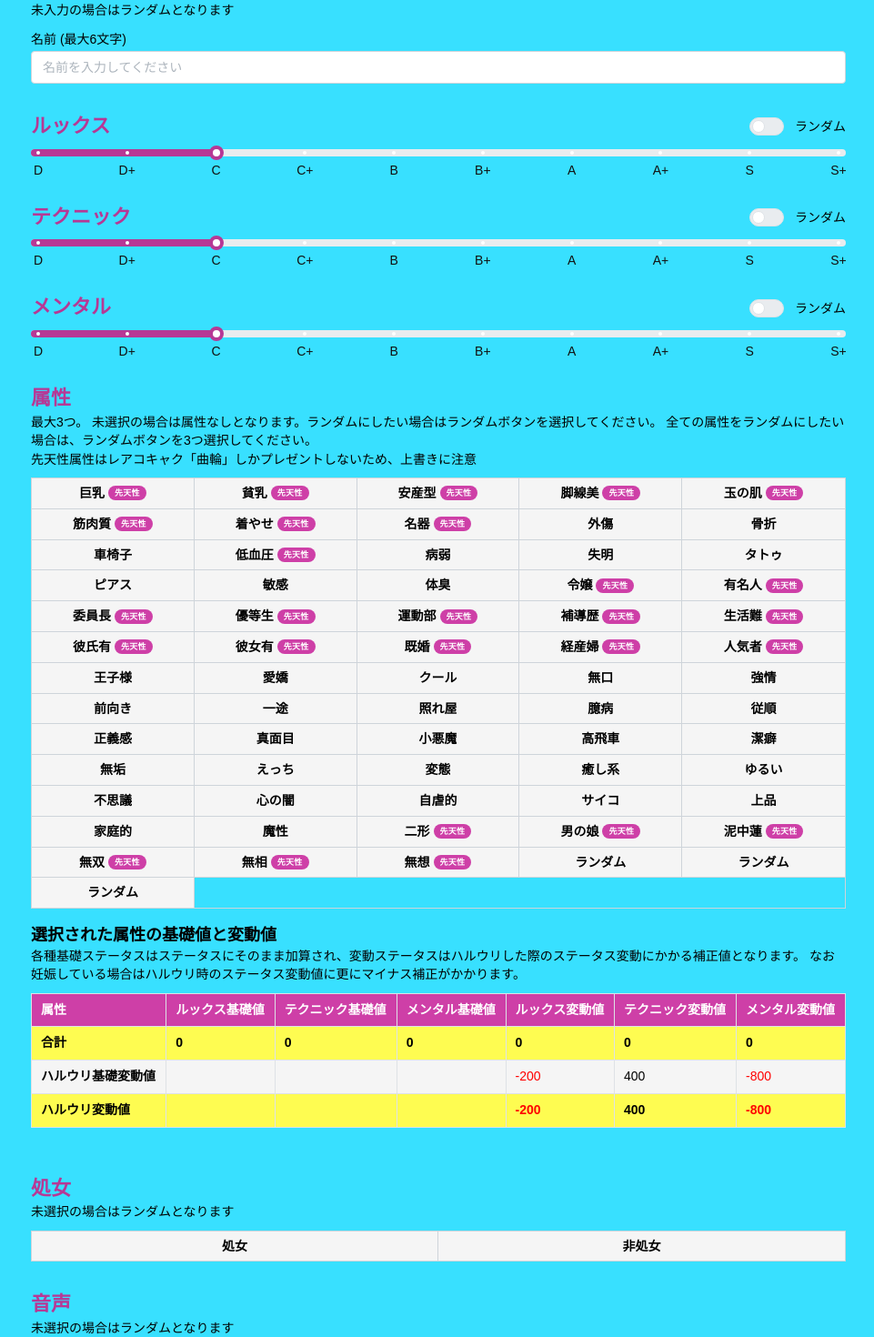
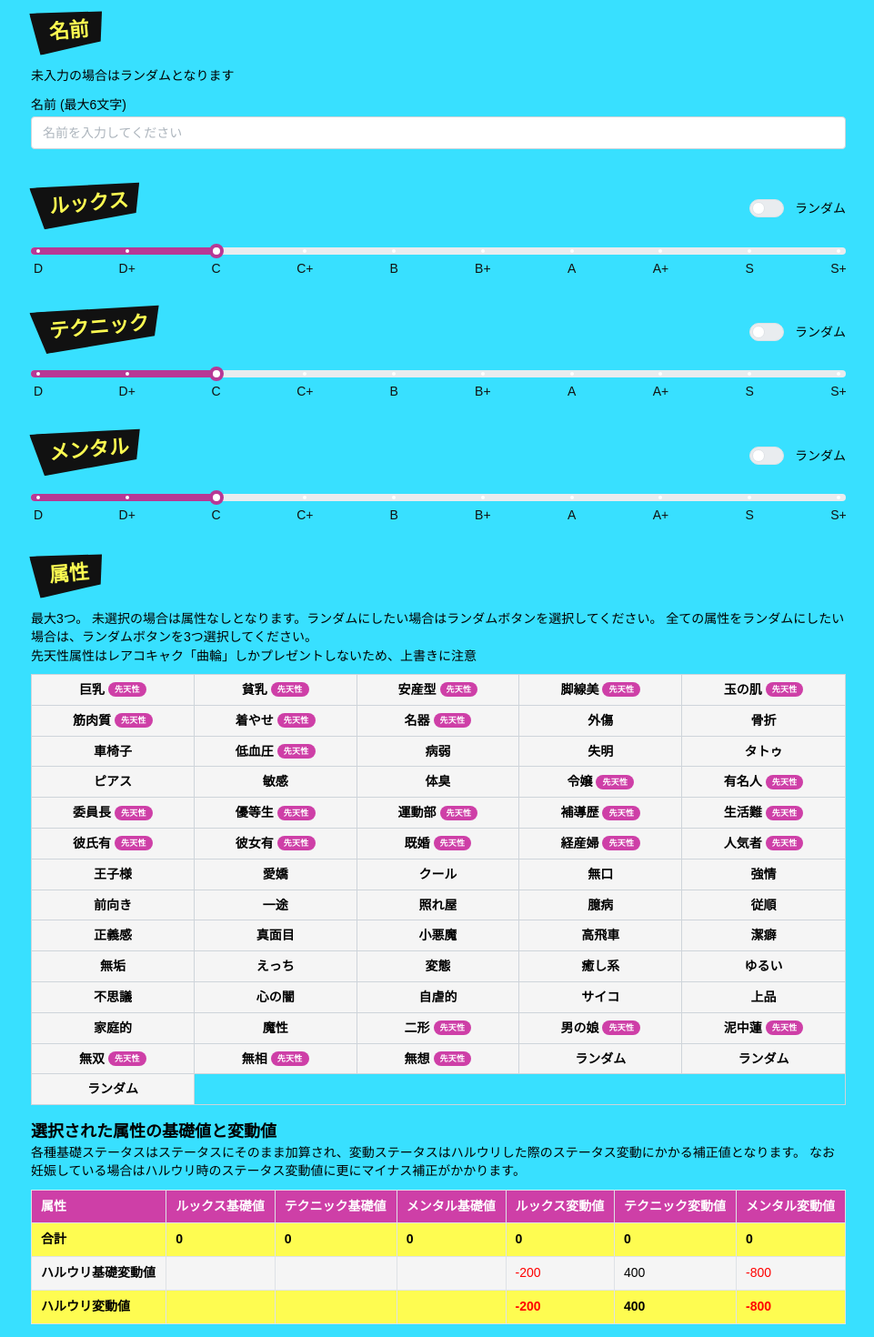
Before and after one commit to darkeroticism/dark-game-character-editor, a React (Vite) app: page / in a window 1280 px wide. Shown: the part 540-2010 px from the top of the page at 91% size, without its empty margins (158-1119 px from the left). Built offline with nearby package versions, Linux system fonts and the light colour scheme.

Commit message:
💄 各項目のタイトルを派手に

```diff
--- a/src/components/JinzaiForm.tsx
+++ b/src/components/JinzaiForm.tsx
@@ -1,6 +1,7 @@
 import { initialRankParamter, Jinzai, rankInfo } from '../DohnaDohna/data';
 import { Attribute } from '../DohnaDohna/attribute';
 import { TextInput, Textarea, Stack, Title, Box, Slider, Switch, Flex, Text } from '@mantine/core';
+import styles from '../styles/Title.module.css';
 import { AttributeDetailTable } from './AttributeDetailTable';
 import { AttributeSelector } from './AttributeSelector';
 import { VoiceSelector } from './VoiceSelector';
@@ -88,7 +89,7 @@ export const JinzaiForm = ({ jinzai, onChange, attributes, voices }: JinzaiFormP
   return (
     <Stack gap="xl">
       <Box>
-        <Title order={3} c="pink">
+        <Title order={3} className={styles.blackYellowTitle}>
           画像
         </Title>
         <Text size="sm" mb="xs">
@@ -103,7 +104,7 @@ export const JinzaiForm = ({ jinzai, onChange, attributes, voices }: JinzaiFormP
       </Box>
 
       <Box>
-        <Title order={3} c="pink">
+        <Title order={3} className={styles.blackYellowTitle}>
           名前
         </Title>
         <Text size="sm" mb="xs">
@@ -120,7 +121,7 @@ export const JinzaiForm = ({ jinzai, onChange, attributes, voices }: JinzaiFormP
       <Box>
         <Flex align="center" justify="space-between" mb={5}>
           <Box>
-            <Title order={3} c="pink">
+            <Title order={3} className={styles.blackYellowTitle}>
               ルックス
             </Title>
           </Box>
@@ -152,7 +153,7 @@ export const JinzaiForm = ({ jinzai, onChange, attributes, voices }: JinzaiFormP
       <Box>
         <Flex align="center" justify="space-between" mb={5}>
           <Box>
-            <Title order={3} c="pink">
+            <Title order={3} className={styles.blackYellowTitle}>
               テクニック
             </Title>
           </Box>
@@ -184,7 +185,7 @@ export const JinzaiForm = ({ jinzai, onChange, attributes, voices }: JinzaiFormP
       <Box>
         <Flex align="center" justify="space-between" mb={5}>
           <Box>
-            <Title order={3} c="pink">
+            <Title order={3} className={styles.blackYellowTitle}>
               メンタル
             </Title>
           </Box>
@@ -215,7 +216,7 @@ export const JinzaiForm = ({ jinzai, onChange, attributes, voices }: JinzaiFormP
 
       <Box>
         <Box mb="xs">
-          <Title order={3} c="pink">
+          <Title order={3} className={styles.blackYellowTitle}>
             属性
           </Title>
           <Text size="sm">
@@ -247,7 +248,7 @@ export const JinzaiForm = ({ jinzai, onChange, attributes, voices }: JinzaiFormP
 
       <Box mt="lg">
         <Box mb="xs">
-          <Title order={3} c="pink">
+          <Title order={3} className={styles.blackYellowTitle}>
             処女
           </Title>
           <Text size="sm">未選択の場合はランダムとなります</Text>
@@ -260,7 +261,7 @@ export const JinzaiForm = ({ jinzai, onChange, attributes, voices }: JinzaiFormP
 
       <Box>
         <Box mb="xs">
-          <Title order={3} c="pink">
+          <Title order={3} className={styles.blackYellowTitle}>
             音声
           </Title>
           <Text size="sm">未選択の場合はランダムとなります</Text>
@@ -274,7 +275,7 @@ export const JinzaiForm = ({ jinzai, onChange, attributes, voices }: JinzaiFormP
 
       <Box mt="lg">
         <Box mb="xs">
-          <Title order={3} c="pink">
+          <Title order={3} className={styles.blackYellowTitle}>
             プロフィール
           </Title>
           <Text size="sm">最大3行です。未入力の場合「空欄（なし）」となります</Text>
--- a/src/components/KokyakuForm.tsx
+++ b/src/components/KokyakuForm.tsx
@@ -1,6 +1,7 @@
 import { initialRankParamter, Kokyaku, rankInfo } from '../DohnaDohna/data';
 import { Attribute } from '../DohnaDohna/attribute';
 import { TextInput, Textarea, Stack, Title, Box, Slider, Switch, Flex, Text } from '@mantine/core';
+import styles from '../styles/Title.module.css';
 import { AttributeSelector } from './AttributeSelector';
 import { PresentSelector } from './PresentSelector';
 
@@ -93,7 +94,7 @@ export const KokyakuForm = ({ kokyaku, onChange, attributes }: KokyakuFormProps)
   return (
     <Stack gap="xl">
       <Box>
-        <Title order={3} c="pink">
+        <Title order={3} className={styles.blackYellowTitle}>
           画像
         </Title>
         <Text size="sm" mb="xs">
@@ -108,7 +109,7 @@ export const KokyakuForm = ({ kokyaku, onChange, attributes }: KokyakuFormProps)
       </Box>
 
       <Box>
-        <Title order={3} c="pink">
+        <Title order={3} className={styles.blackYellowTitle}>
           名前
         </Title>
         <Text size="sm" mb="xs">
@@ -125,7 +126,7 @@ export const KokyakuForm = ({ kokyaku, onChange, attributes }: KokyakuFormProps)
       <Box>
         <Flex align="center" justify="space-between" mb={5}>
           <Box>
-            <Title order={3} c="pink">
+            <Title order={3} className={styles.blackYellowTitle}>
               インカム
             </Title>
           </Box>
@@ -156,7 +157,7 @@ export const KokyakuForm = ({ kokyaku, onChange, attributes }: KokyakuFormProps)
 
       <Box>
         <Box mb="xs">
-          <Title order={3} c="pink">
+          <Title order={3} className={styles.blackYellowTitle}>
             プレゼント
           </Title>
           <Text size="sm">
@@ -171,7 +172,7 @@ export const KokyakuForm = ({ kokyaku, onChange, attributes }: KokyakuFormProps)
 
       <Box>
         <Box mb="xs">
-          <Title order={3} c="pink">
+          <Title order={3} className={styles.blackYellowTitle}>
             ターゲット
           </Title>
           <Text size="sm">
@@ -189,7 +190,7 @@ export const KokyakuForm = ({ kokyaku, onChange, attributes }: KokyakuFormProps)
 
       <Box>
         <Box mb="xs">
-          <Title order={3} c="pink">
+          <Title order={3} className={styles.blackYellowTitle}>
             プロフィール
           </Title>
           <Text size="sm">最大2行です。未入力の場合「空欄（なし）」となります</Text>
--- /dev/null
+++ b/src/styles/Title.module.css
@@ -0,0 +1,17 @@
+:root {
+  --main: var(--mantine-color-pink-5);
+  --sub: var(--mantine-color-cyan-5);
+  --accent1: var(--mantine-color-yellow-5);
+  --accent2: var(--mantine-color-black-5);
+}
+
+.blackYellowTitle {
+  background-color: var(--accent2);
+  color: var(--accent1);
+  padding: 8px 20px;
+  display: inline-block;
+  position: relative;
+  margin: 5px 0 15px 0;
+  clip-path: polygon(0% 0%, 95% 10%, 90% 80%, 10% 100%);
+  transform: rotate(-5deg);
+}
```
